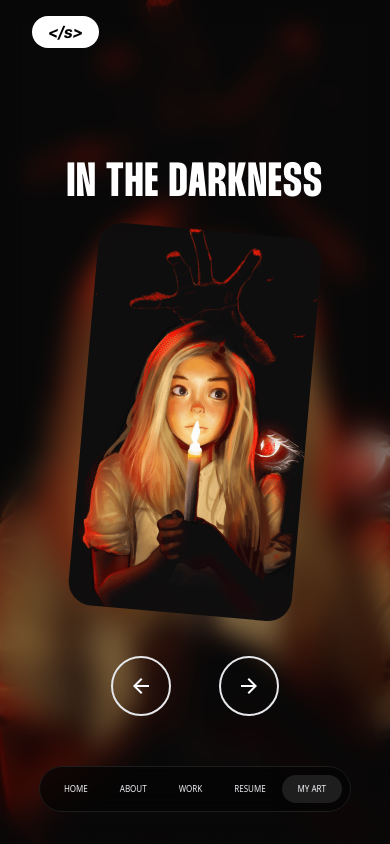
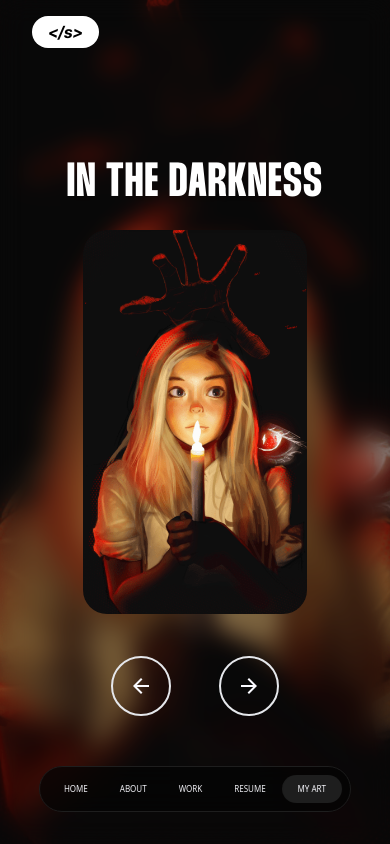
Before and after one commit to artoftadashi/portfolio-react, a React (Vite) app: page /art in a window 390 px wide. Built offline with nearby package versions, Linux system fonts and the light colour scheme; what tailwindcss-animated would draw is missing.

Commit message:
changed image rotation on mobile devices

```diff
--- a/src/components/artComponents/ArtBody.jsx
+++ b/src/components/artComponents/ArtBody.jsx
@@ -1,6 +1,6 @@
 export default function ArtBody({ content, onSelectPrev, onSelectNext }) {
   let containerClass = ` w-full h-[100vh] bg-no-repeat overflow-hidden bg-cover bg-center `;
-  let centerImageClass = `lg:w-[26rem] lg:h-[32rem] w-[14rem] h-[18rem] sm:w-[20rem] h-[24rem] rounded-3xl absolute left-[50%] top-[50%] translate-x-[-50%] translate-y-[-50%] rotate-[5deg] -z-[2] bg-no-repeat overflow-hidden bg-cover bg-center animate-fade animate-delay-[.15s]  `;
+  let centerImageClass = `lg:w-[26rem] lg:h-[32rem] w-[14rem] h-[18rem] sm:w-[20rem] h-[24rem] rounded-3xl absolute left-[50%] top-[50%] translate-x-[-50%] translate-y-[-50%] md:rotate-[5deg] rotate-0 -z-[2] bg-no-repeat overflow-hidden bg-cover bg-center animate-fade animate-delay-[.15s]  `;
   return (
     <>
       <div
```
